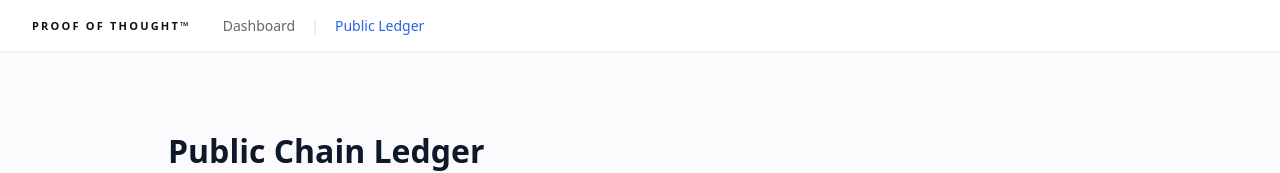
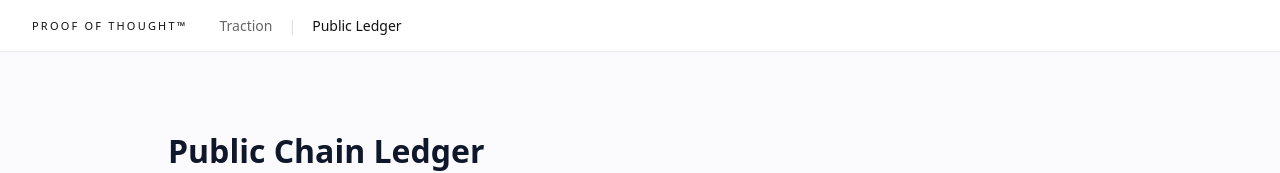
Before and after one commit to hg111/proof-of-thought-registry, a Next.js app: page /public-ledger in a window 1280 px wide. Shown: the top 173 px of the page. Built offline with nearby package versions, Linux system fonts and the light colour scheme; no server answers; the database is empty.

Commit message:
feat(ui): Rename Dashboard to Traction & Fix Logo Link

```diff
--- a/src/components/NavWrapper.tsx
+++ b/src/components/NavWrapper.tsx
@@ -16,9 +16,10 @@ export function NavWrapper() {
             marginBottom: "32px",
             boxShadow: "0 1px 2px rgba(0,0,0,0.02)"
         }}>
+            <a href="/" style={{ textDecoration: "none", color: "inherit" }}>
                 <div style={{
                     fontSize: "11px",
-                fontWeight: "bold",
+                    fontWeight: "normal",
                     letterSpacing: "0.2em",
                     textTransform: "uppercase",
                     marginRight: "32px",
@@ -26,6 +27,7 @@ export function NavWrapper() {
                 }}>
                     PROOF OF THOUGHT™
                 </div>
+            </a>
             <div style={{
                 display: "flex",
                 alignItems: "center",
@@ -33,9 +35,9 @@ export function NavWrapper() {
                 fontWeight: 500,
                 color: "#666"
             }}>
-                <a href="/" style={{ textDecoration: "none", color: "inherit" }}>Dashboard</a>
+                <a href="/traction" style={{ textDecoration: "none", color: pathname === "/traction" ? "#111" : "#666" }}>Traction</a>
                 <span style={{ margin: "0 16px", color: "#ddd" }}>|</span>
-                <a href="/public-ledger" style={{ textDecoration: "none", color: "#2563eb" }}>Public Ledger</a>
+                <a href="/public-ledger" style={{ textDecoration: "none", color: pathname === "/public-ledger" ? "#111" : "#666" }}>Public Ledger</a>
             </div>
         </nav>
     );
```
Lines whose indentation alone changed are shown as unchanged.
